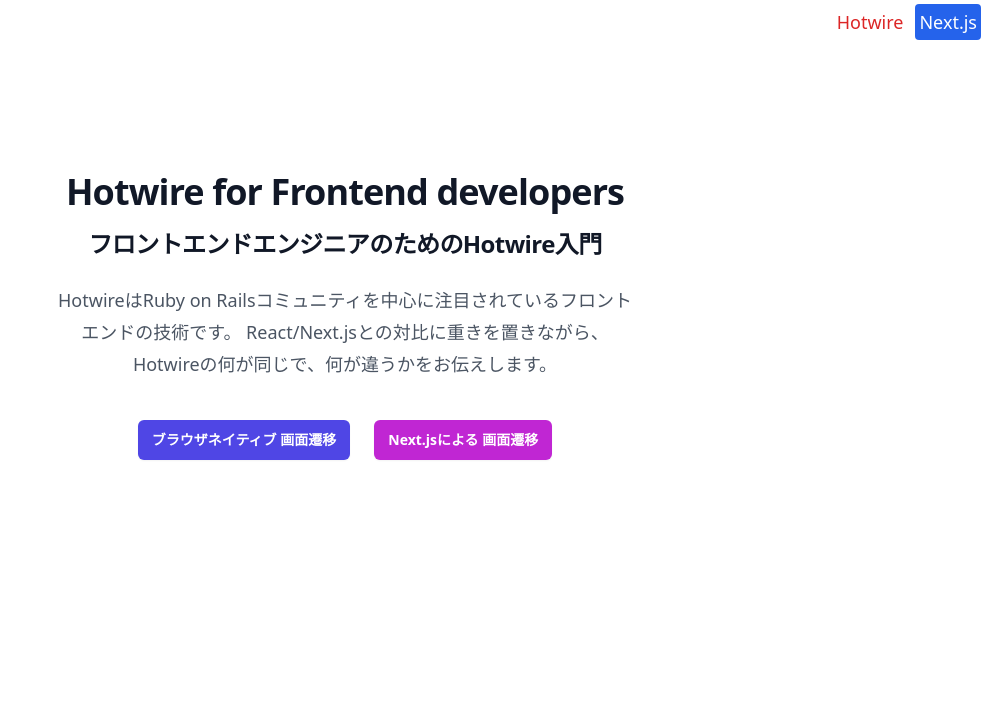
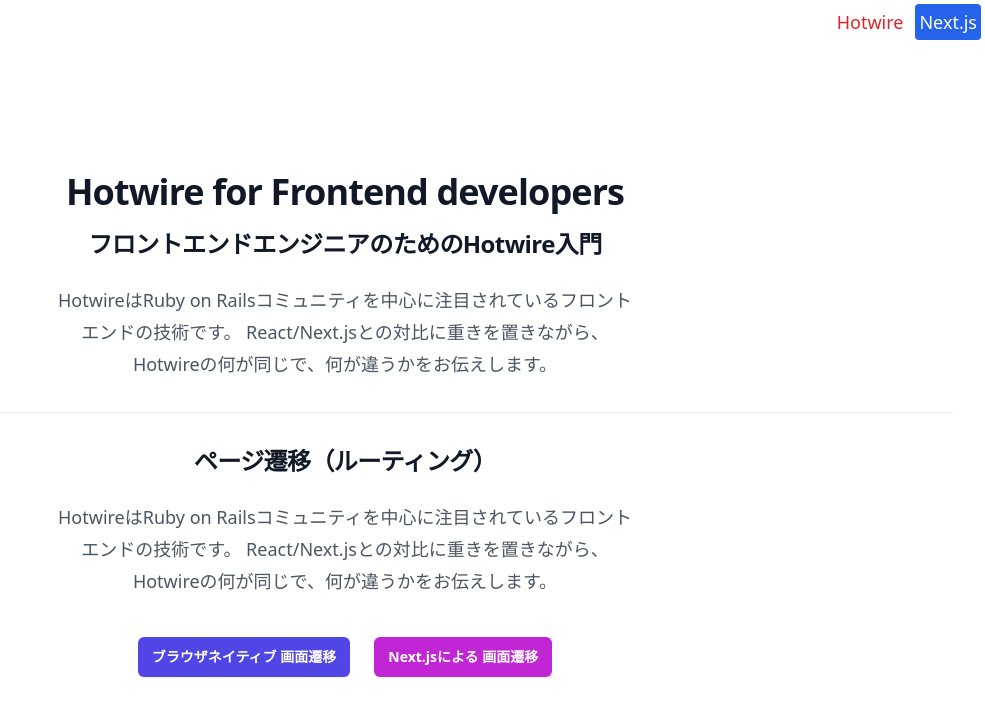
Before and after one commit to naofumi/hotwire_and_next, a Next.js app: page / in a window 1280 px wide. Shown: the top 716 px of the page, without its empty margins (295-1280 px from the left). Built offline with nearby package versions, Linux system fonts and the light colour scheme.

Commit message:
Redesign index page

```diff
--- a/pages/index.tsx
+++ b/pages/index.tsx
@@ -19,13 +19,21 @@ export default function IndexPage() {
                             HotwireはRuby on Railsコミュニティを中心に注目されているフロントエンドの技術です。
                             React/Next.jsとの対比に重きを置きながら、Hotwireの何が同じで、何が違うかをお伝えします。
                         </p>
+                    </div>
+                    <hr className="my-8"/>
+                    <div className="mx-auto max-w-2xl text-center">
+                        <h3 className="mt-4 text-2xl font-bold tracking-tight text-gray-900 sm:text-2xl">ページ遷移（ルーティング）</h3>
+                        <p className="mx-auto mt-6 max-w-xl text-lg leading-8 text-gray-600">
+                            HotwireはRuby on Railsコミュニティを中心に注目されているフロントエンドの技術です。
+                            React/Next.jsとの対比に重きを置きながら、Hotwireの何が同じで、何が違うかをお伝えします。
+                        </p>
                         <div className="mt-10 flex items-center justify-center gap-x-6">
                             <a href="/users"
                                className="rounded-md bg-indigo-600 px-3.5 py-2.5 text-sm font-semibold text-white shadow-sm hover:bg-indigo-500 focus-visible:outline focus-visible:outline-2 focus-visible:outline-offset-2 focus-visible:outline-indigo-600"
                                data-turbo="false">ブラウザネイティブ 画面遷移</a>
                             <Link href="/users"
-                               className="rounded-md bg-fuchsia-600 px-3.5 py-2.5 text-sm font-semibold text-white shadow-sm hover:bg-fuchsia-500 focus-visible:outline focus-visible:outline-2 focus-visible:outline-offset-2 focus-visible:outline-indigo-600"
-                               data-turbo="true">Next.jsによる 画面遷移</Link>
+                                  className="rounded-md bg-fuchsia-600 px-3.5 py-2.5 text-sm font-semibold text-white shadow-sm hover:bg-fuchsia-500 focus-visible:outline focus-visible:outline-2 focus-visible:outline-offset-2 focus-visible:outline-indigo-600"
+                                  data-turbo="true">Next.jsによる 画面遷移</Link>
                         </div>
                     </div>
                 </div>
```
Also changed, not shown: public/hotwire/index.html (+1 -8 lines).
